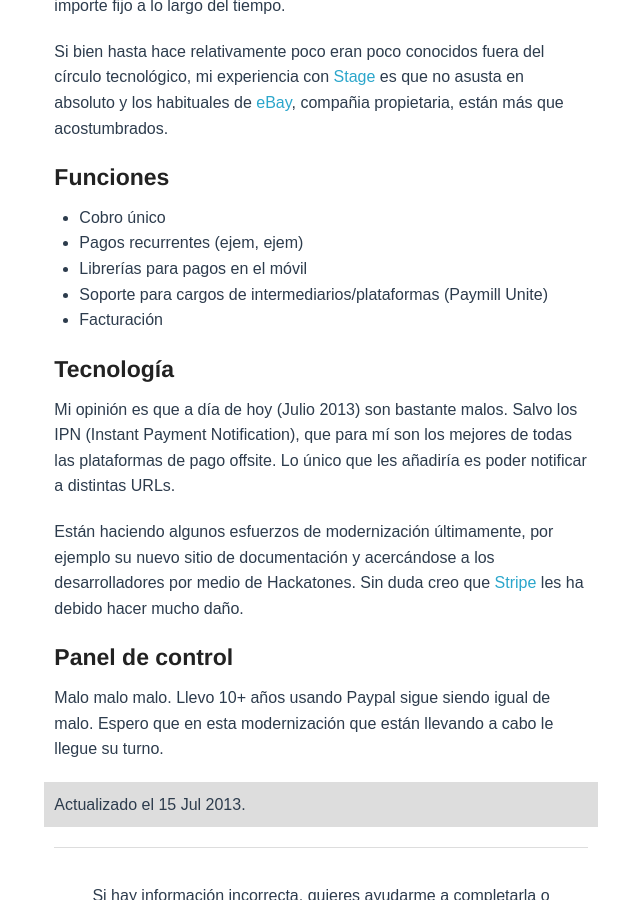
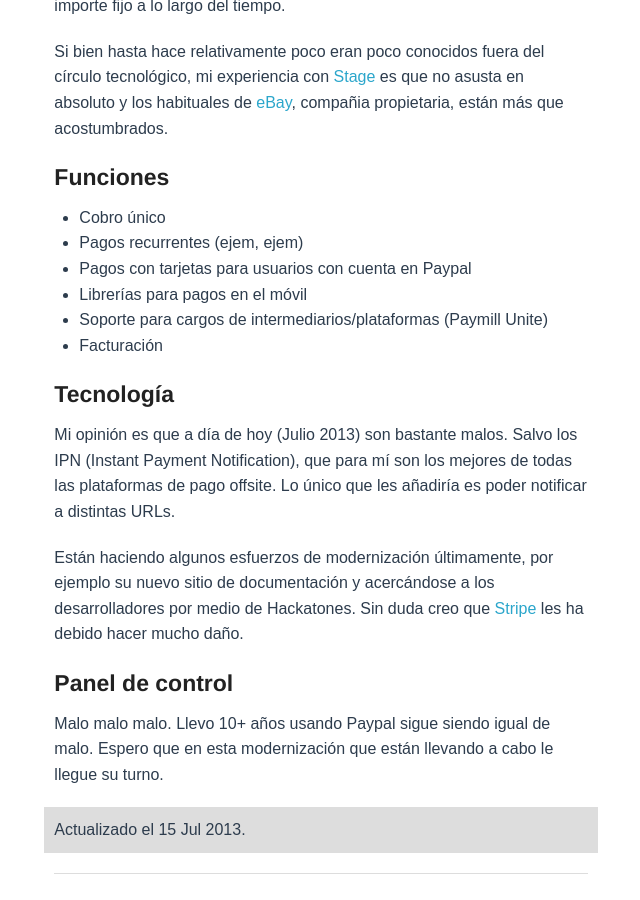
Before and after one commit to cobraronline/cobraronline, a Jekyll site: the page built from _posts/pasarelas/2013-07-17-paypal.markdown, in a window 1280 px wide and 900 px high, scrolled down 1063 px. Shown: the whole window, without its empty margins (159-799 px from the left). Built offline with Jekyll 4.4.1, drawn with Linux system fonts in a browser that asks for light colours; Markdown is read by kramdown in place of the engine named in the settings; some of the changed lines change nothing that is shown.

Commit message:
pequeño update en paypal

```diff
--- a/_posts/pasarelas/2013-07-17-paypal.markdown
+++ b/_posts/pasarelas/2013-07-17-paypal.markdown
@@ -2,7 +2,7 @@
 layout: gateway
 title:  "Paypal"
 date:   2013-07-15 20:02:36
-categories: pasarelas offsite recurring ios android
+categories: pasarelas offsite recurring ios android transferencias
 
 gw_logo: "/images/gateways/paypal.png"
 gw_url: "https://www.paypal.com"
@@ -30,6 +30,7 @@
 
 - Cobro único
 - Pagos recurrentes (ejem, ejem)
+- Pagos con tarjetas para usuarios con cuenta en Paypal
 - Librerías para pagos en el móvil
 - Soporte para cargos de intermediarios/plataformas (Paymill Unite)
 - Facturación
```
